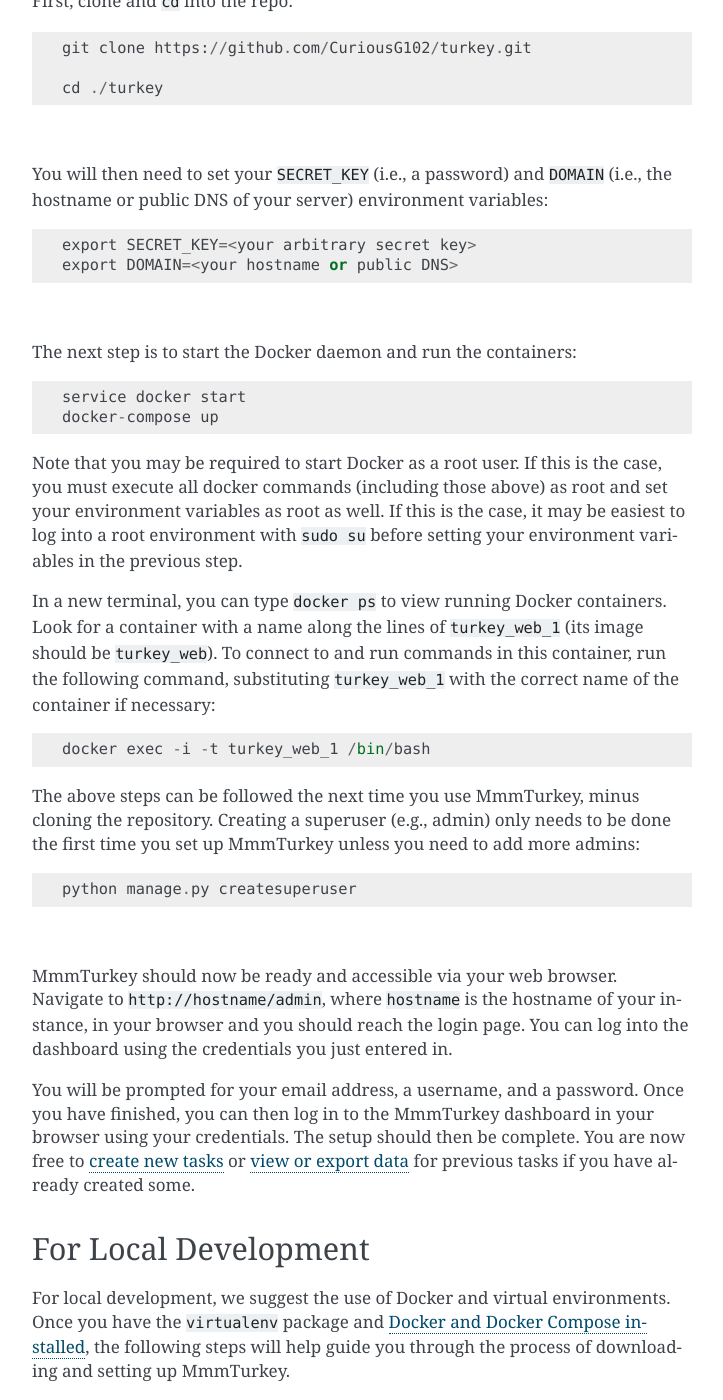
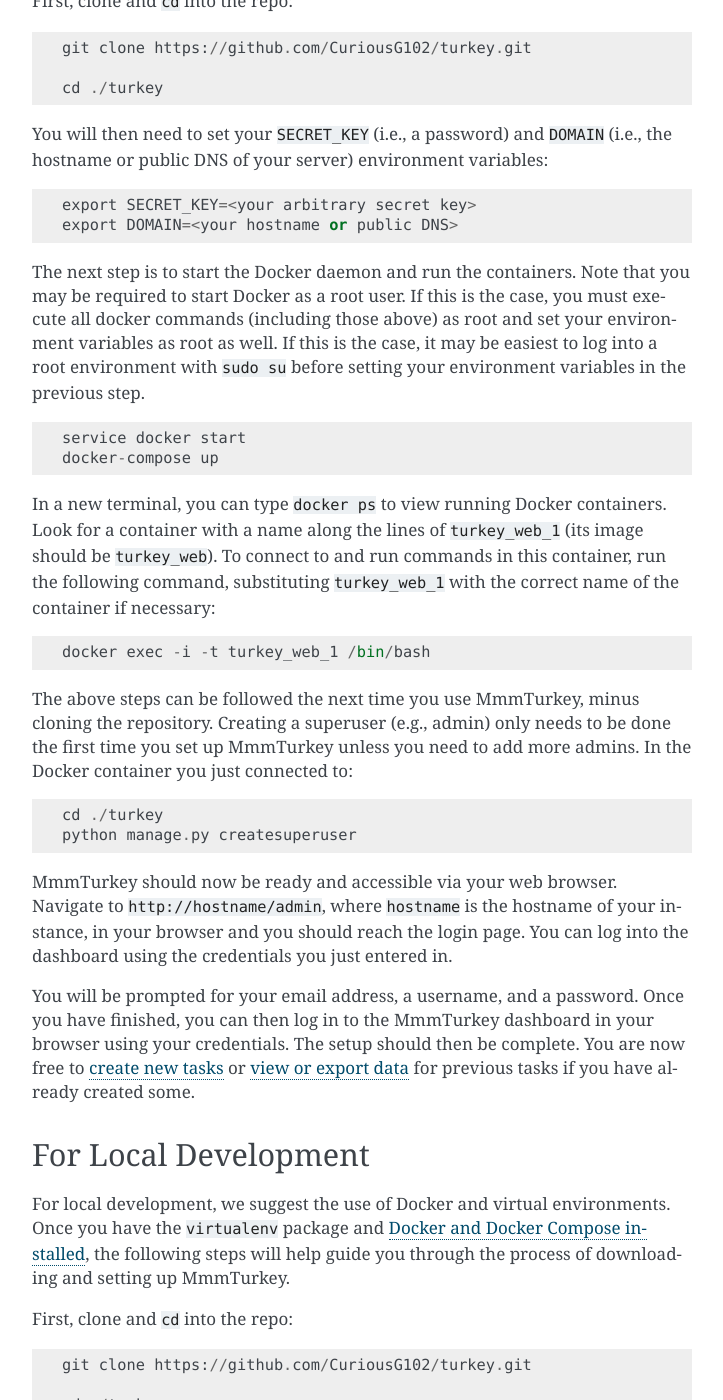
Before and after one commit to CuriousG102/turkey, a Sphinx documentation site: the page built from web/turkey/docs/source/setup.rst, in a window 1280 px wide and 1400 px high, scrolled down 322 px. Shown: the whole window, without its empty margins (388-1111 px from the left). Built offline with Sphinx 7.4.7, drawn with Linux system fonts in a browser that asks for light colours; pages that are not in the unit, such as notebooks, are missing from menus; some of the changed text lies outside the part shown.

Commit message:
clarification

```diff
--- a/web/turkey/docs/source/setup.rst
+++ b/web/turkey/docs/source/setup.rst
@@ -11,30 +11,27 @@
 
     cd ./turkey
 
-|
 You will then need to set your ``SECRET_KEY`` (i.e., a password) and ``DOMAIN`` (i.e., the hostname or public DNS of your server) environment variables::
 
     export SECRET_KEY=<your arbitrary secret key>
     export DOMAIN=<your hostname or public DNS>
 
-|
-The next step is to start the Docker daemon and run the containers::
+The next step is to start the Docker daemon and run the containers. Note that you may be required to start Docker as a root user. If this is the case, you must execute all docker commands (including those above) as root and set your environment variables as root as well. If this is the case, it may be easiest to log into a root environment with ``sudo su`` before setting your environment variables in the previous step.
+
+::
 
     service docker start
     docker-compose up
-
-Note that you may be required to start Docker as a root user. If this is the case, you must execute all docker commands (including those above) as root and set your environment variables as root as well. If this is the case, it may be easiest to log into a root environment with ``sudo su`` before setting your environment variables in the previous step.
 
 In a new terminal, you can type ``docker ps`` to view running Docker containers. Look for a container with a name along the lines of ``turkey_web_1`` (its image should be ``turkey_web``). To connect to and run commands in this container, run the following command, substituting ``turkey_web_1`` with the correct name of the container if necessary::
 
     docker exec -i -t turkey_web_1 /bin/bash
 
+The above steps can be followed the next time you use MmmTurkey, minus cloning the repository. Creating a superuser (e.g., admin) only needs to be done the first time you set up MmmTurkey unless you need to add more admins. In the Docker container you just connected to::
 
-The above steps can be followed the next time you use MmmTurkey, minus cloning the repository. Creating a superuser (e.g., admin) only needs to be done the first time you set up MmmTurkey unless you need to add more admins::
-
+    cd ./turkey
     python manage.py createsuperuser
 
-|
 MmmTurkey should now be ready and accessible via your web browser. Navigate to ``http://hostname/admin``, where ``hostname`` is the hostname of your instance, in your browser and you should reach the login page. You can log into the dashboard using the credentials you just entered in.
 
 You will be prompted for your email address, a username, and a password. Once you have finished, you can then log in to the MmmTurkey dashboard in your browser using your credentials. The setup should then be complete. You are now free to `create new tasks <taskcreation.html>`_ or `view or export data <data.html>`_ for previous tasks if you have already created some.
@@ -48,10 +45,11 @@
 
     git clone https://github.com/CuriousG102/turkey.git
 
-    cd ./turkey/
+    cd ./turkey
 
-|
-Once you have ``virtualenv`` installed, you can run these commands to create, setup, and start your virtual environment::
+Once you have ``virtualenv`` installed, you will need to create, setup, and start your virtual environment. It is possible that you will need to install several other packages before running ``pip install``. If you encounter an error, please refer to `this issue <https://github.com/CuriousG102/turkey/issues/53>`_ for further instructions.
+
+::
 
     virtualenv venv
     virtualenv -p python3 venv
@@ -60,26 +58,22 @@
 
     source venv/bin/activate
 
-It is possible that you will need to install several other packages before running ``pip install``. If you encounter an error, please refer to `this issue <https://github.com/CuriousG102/turkey/issues/53>`_ for further instructions.
 
-|
-The following steps are for starting the server to view and test the framework::
+Run following steps to start the server to view and test the framework::
 
     export DEBUG=1
 
     service docker start
     docker-compose up
 
-|
 In a new terminal, you can type ``docker ps`` to view running Docker containers. Look for a container with a name along the lines of ``turkey_web_1`` (its image should be ``turkey_web``). To connect to and run commands in this container, run the following command, substituting ``turkey_web_1`` with the correct name of the container if necessary::
 
     docker exec -i -t turkey_web_1 /bin/bash
 
-|
-The above steps can be followed the next time you work on MmmTurkey, minus cloning the repository and creating and setting up the virtual environment. Creating a superuser (e.g., admin) only needs to be done the first time you set up MmmTurkey unless you need to add more admins::
+The above steps can be followed the next time you work on MmmTurkey, minus cloning the repository and creating and setting up the virtual environment. Creating a superuser (e.g., admin) only needs to be done the first time you set up MmmTurkey unless you need to add more admins. In the Docker container you just connected to:::
 
+    cd ./turkey
     python manage.py createsuperuser
-
 
 MmmTurkey should now be ready to run locally for development on your machine. Navigate to `localhost <http://localhost/admin>`_ in your browser and you should reach the login page. You can log into the dashboard using the credentials you just entered in.
 
```
